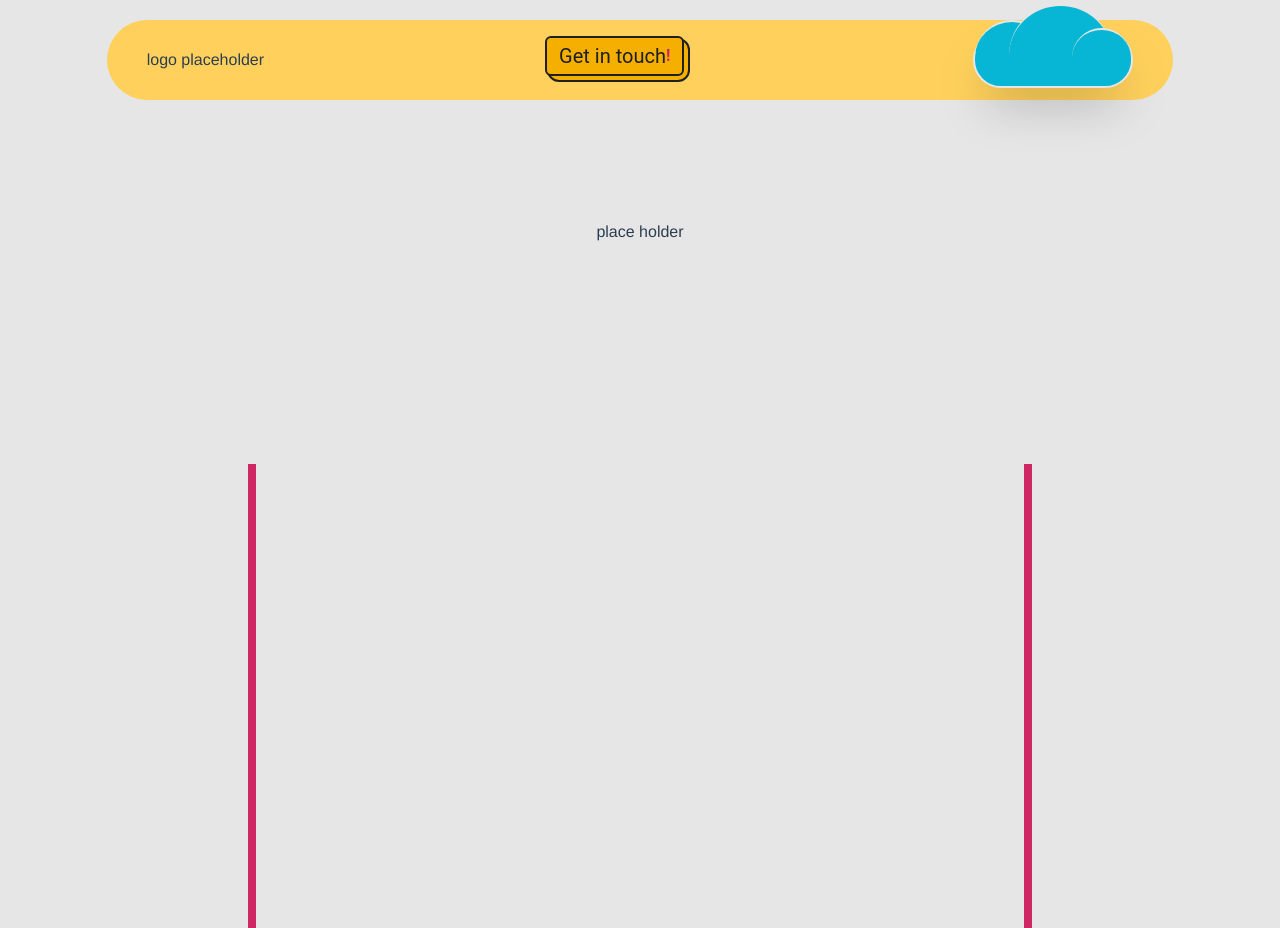
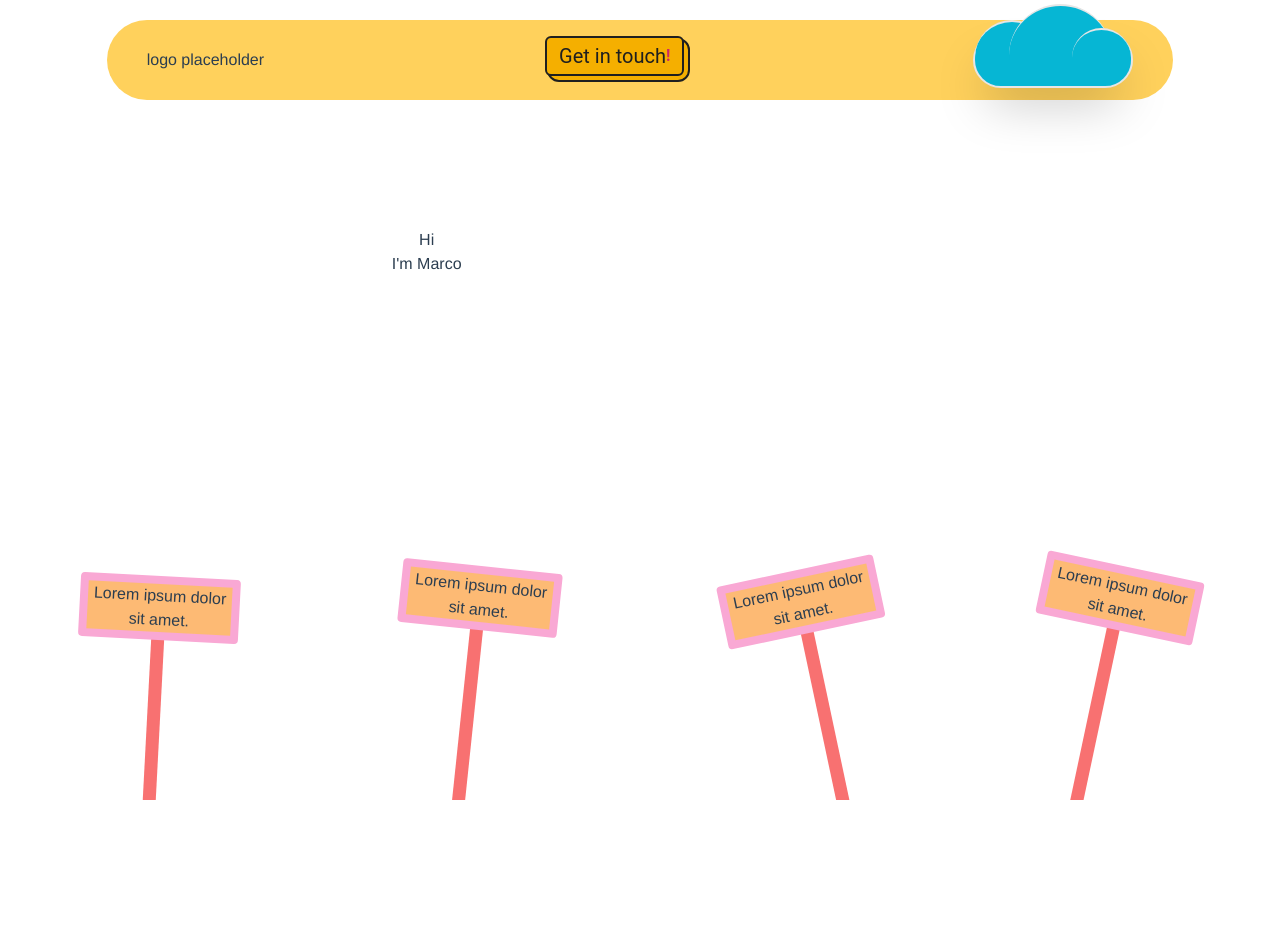
Before and after one commit to CombCode/portfolio, a Vue app: page /#/ in a window 1280 px wide. After the commit the page ends 800 px from the top, so only its background shows below. Built offline with nearby package versions, Linux system fonts and the light colour scheme.

Commit message:
signBords section (roughly) in the body

```diff
--- a/src/components/body/Body.vue
+++ b/src/components/body/Body.vue
@@ -1,43 +1,25 @@
 <template>
-<div class="bg-background-Lmode relative">
-    <div class="  w-full h-auto p-10">
-        <Scene3D></Scene3D>
+    <div class="h-screen w-screen flex flex-col justify-end">
+        <div id="hi" class=" w-2/3 h-full p-60">Hi<br>I'm Marco</div>
+
+        <div class=" flex flex-row justify-around pb-40 overflow-clip pt-10">
+            <signBoard class=" pt-5 rotate-3 hover:-translate-y-5 transition-all ease-out duration-500"></signBoard>
+            <signBoard class=" pt-0 rotate-6 hover:-translate-y-5 transition-all ease-out duration-500"></signBoard>
+            <signBoard class=" pt-2 -rotate-12 hover:-translate-y-5 transition-all ease-out duration-500"></signBoard>
+            <signBoard class=" pt-0 rotate-12 hover:-translate-y-5 transition-all ease-out duration-500"></signBoard>
+        </div>
     </div>
-
-    <div class="flex flex-row justify-between w-full h-full absolute bg-background-Lmode">
-        <div class="border-r-8 border-r-accent-Lmode w-1/5"></div>
-        <div class="border-l-8 border-l-accent-Lmode w-1/5"></div>
-    </div>
-
-    <div class=" grid grid-cols-1 grid-rows-1">
-        <Transition name="rightCards_Animation">
-            <div v-if="showAboutMeSection" class=" relative col-start-1 row-start-1 flex justify-end">
-                <AboutMeCardVue class=" hover:rotate-3 duration-200 drop-shadow-2xl"></AboutMeCardVue>
-            </div>
-        </Transition>
-
-        <Transition name="leftCards_Animation">
-            <div v-if="showProjectSection" class=" relative col-start-1 row-start-1">
-                    <ProjectCardVue class=" hover:rotate-3 duration-200 drop-shadow-2xl w-fit"></ProjectCardVue>
-                    <ProjectCardVue class=" hover:rotate-3 duration-200 drop-shadow-2xl w-fit"></ProjectCardVue>
-                    <ProjectCardVue class=" hover:rotate-3 duration-200 drop-shadow-2xl w-fit"></ProjectCardVue>
-            </div>
-        </Transition>
-    </div>
-
-
-
-</div>
 </template>
 
 <script>
 import Scene3D from "@/components/body/Scene3D.vue"
 import ProjectCardVue from './ProjectCard.vue'
 import AboutMeCardVue from './AboutMeCard.vue'
+import signBoard from './signBoard.vue'
 import { ref } from 'vue'
 export default {
     components: {
-        Scene3D, ProjectCardVue, AboutMeCardVue
+        Scene3D, ProjectCardVue, AboutMeCardVue, signBoard
     },
     setup(){
         let showProjectSection = ref(false)
--- /dev/null
+++ b/src/components/body/signBoard.vue
@@ -0,0 +1,14 @@
+<template>
+    <div class=" flex flex-col justify-center relative">
+        <div class=" w-40 h-auto bg-orange-300 rounded border-8 border-pink-300 z-10">
+            Lorem ipsum dolor sit amet.
+        </div>
+        <div class=" w-1/12 h-96 bg-red-400 absolute top-full -mt-7 left-1/2 -translate-x-1/2 z-0"></div>
+    </div>
+</template>
+<script>
+    export default {
+    };
+</script>
+<style>
+</style>
```
